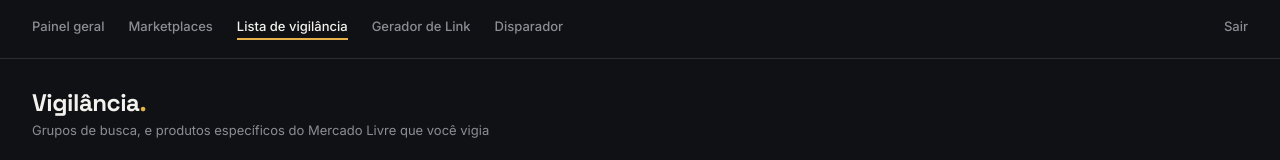
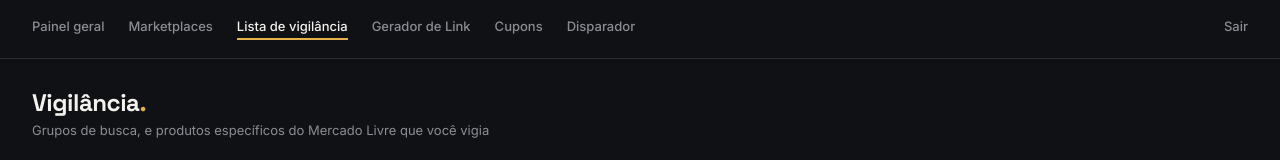
Before and after one commit to nilzaborges358-afk/radarpromocoes, a website: page public/watchlist.html in a window 1280 px wide. Shown: the top 160 px of the page. Drawn offline with Linux system fonts and the light colour scheme; no server answers.

Commit message:
Update watchlist.html

```diff
--- a/public/watchlist.html
+++ b/public/watchlist.html
@@ -99,6 +99,7 @@
       <a href="marketplaces.html">Marketplaces</a>
       <a href="watchlist.html" class="active">Lista de vigilância</a>
       <a href="generator.html">Gerador de Link</a>
+      <a href="coupons.html">Cupons</a>
       <a href="dispatcher.html">Disparador</a>
     </div>
     <a class="logout-link" id="logoutLink">Sair</a>
```
